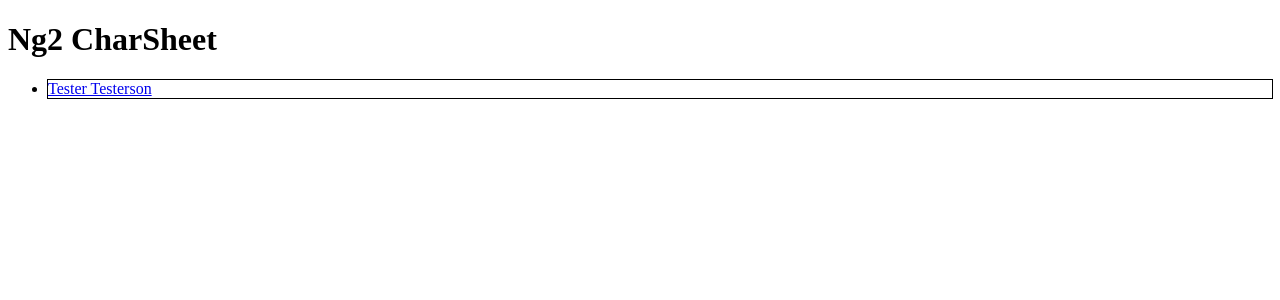
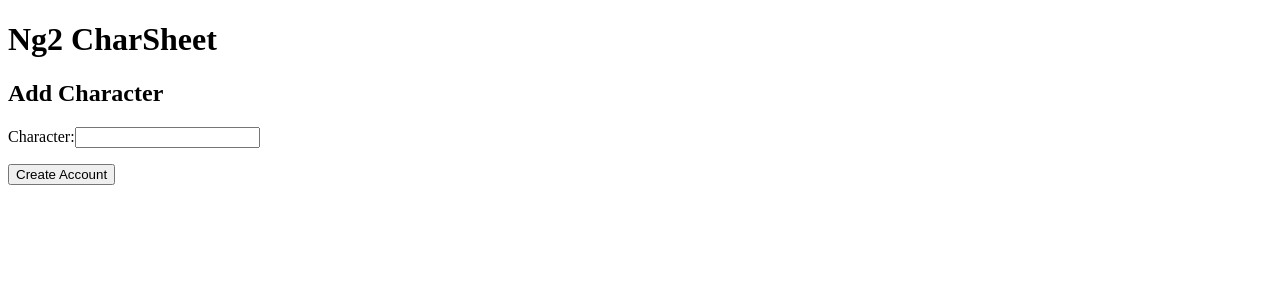
Before and after one commit to siwawong/CharSheetNg2, an Angular app: page /addCharacter in a window 1280 px wide. Shown: the top 300 px of the page. Built offline with nearby package versions, Linux system fonts and the light colour scheme.

Commit message:
Add add character form

```diff
--- a/src/app/add-character/add-character.component.html
+++ b/src/app/add-character/add-character.component.html
@@ -1,3 +1,5 @@
-<p>
-  add-character works!
-</p>
+<h2> Add Character </h2>
+<form (ngSubmit)="addCharacter()" [formGroup]="addCharForm">
+  <p><label>Character:</label><input formControlName="name" type="text"/></p>
+  <button type="submit">Create Account</button>
+</form>
--- a/src/app/add-character/add-character.component.ts
+++ b/src/app/add-character/add-character.component.ts
@@ -1,7 +1,9 @@
 import { Component, OnInit } from '@angular/core';
 import { Router } from '@angular/router';
-import { FormGroup, FormControl, Validators, FormBuilder } from '@angular/forms'
+import { FormGroup, FormBuilder, FormControl, Validators } from '@angular/forms'
 import { Subscription } from 'rxjs/Subscription';
+
+import { CharacterListService } from '../character-list.service';
 
 @Component({
   selector: 'app-add-character',
@@ -9,18 +11,23 @@ import { Subscription } from 'rxjs/Subscription';
   styleUrls: ['./add-character.component.css']
 })
 export class AddCharacterComponent implements OnInit {
-  charName: FormControl;
+  charName: FormControl = new FormControl('', Validators.required);
   addCharForm: FormGroup;
 
-  constructor(private router: Router) {
-    this.charName = new FormControl(Validators.required);
+  constructor(private formBuilder: FormBuilder,
+              private router: Router,
+              private characterListService: CharacterListService) {
+  }
 
-    this.addCharForm = new FormGroup({
+  ngOnInit() {
+    this.addCharForm = this.formBuilder.group({
       name: this.charName
     });
   }
 
-  ngOnInit() {
+  addCharacter() {
+    console.log(this.charName.value);
+    this.characterListService.addCharacter(this.charName.value);
+    this.router.navigate(['character-list']);
   }
-
 }
--- a/src/app/character-list.service.ts
+++ b/src/app/character-list.service.ts
@@ -9,6 +9,7 @@ import { CHARACTERS } from './mock-characters';
 export class CharacterListService {
   characters: BehaviorSubject<Character[]>;
   _mutable_characters: Character[];
+  _temp_id_count: number = 0;
 
   constructor() {
     this._mutable_characters = CHARACTERS;
@@ -26,13 +27,20 @@ export class CharacterListService {
     return this.characters.asObservable();
   }
 
-  addCharacter(character: Character) {
+  addCharacter(characterName: string) {
+    let character = {
+      id: this._temp_id_count.toString(),
+      name: characterName,
+      url: '',
+    }
+
     this._mutable_characters = [
       ...this._mutable_characters,
       character
     ];
 
     this.characters.next(this._mutable_characters);
+    this._temp_id_count += 1;
   }
 
   updateCharacter(character: Character) {
--- a/src/app/charlist/charlist.component.html
+++ b/src/app/charlist/charlist.component.html
@@ -4,4 +4,7 @@
       {{character.name}}
     </a>
   </li>
+  <li class="character">
+    <button (click)="addCharacter()">Add Character</button>
+  </li>
 </ul>
--- a/src/app/charlist/charlist.component.ts
+++ b/src/app/charlist/charlist.component.ts
@@ -49,4 +49,9 @@ export class CharlistComponent implements OnInit {
     this.userSubscription.unsubscribe();
   }
 
+  addCharacter() {
+    console.log('add character');
+    this._router.navigate(['addCharacter']);
+  }
+
 }
```
Also changed, not shown: src/app/app.routes.ts (+8 -3 lines).
